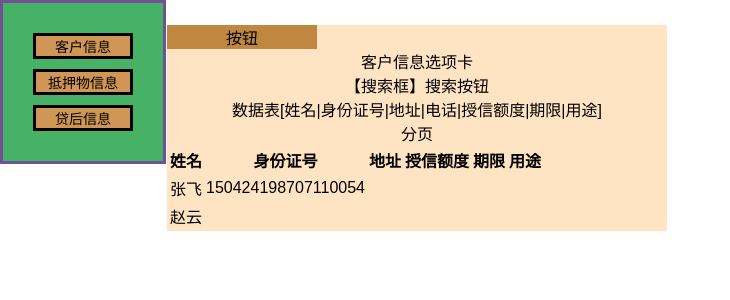
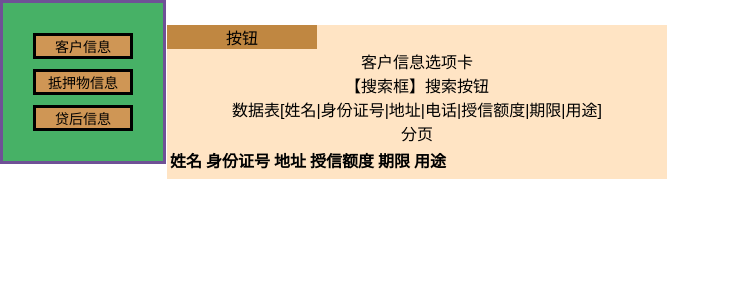
Before and after one commit to zpy007/react-cms, a React (Create React App) app: page / in a window 1280 px wide. Both pictures are taken after a click on the element "客户信息". Shown: the top 300 px of the page, without its empty margins (0-730 px from the left). Built offline with nearby package versions, Linux system fonts and the light colour scheme.

Commit message:
增加了table模块

```diff
--- a/src/table/TableContainer.js
+++ b/src/table/TableContainer.js
@@ -3,12 +3,14 @@ import TableItem from './tableitem'
 
 export default class TableContainer extends Component{
     render(){
+        var columns = this.props.Columns;
+        var dataes = this.props.Data.data;
         return(
             <div className="tablecontainer">
                 <table>
                     <thead>
                         <tr>
-                            {this.props.Columns.map((column,i)=>{
+                            {columns.map((column,i)=>{
                                 return (
                                     <th key={i}>
                                         {column.title/*设置表头*/}
@@ -19,12 +21,12 @@ export default class TableContainer extends Component{
                     </thead>
                     <tbody>
                         {console.log("TableContainer:")}
-                        {console.log(this.props.Data.data)}
+                        {console.log(dataes)}
                             {
-                                this.props.Data.data.map((data,i)=>{
+                                dataes.map((data,i)=>{
                                 console.log("TableContainer"+data);
                                 return (
-                                    <TableItem Data={data} key={i}/>
+                                    <TableItem Columns={columns} Data={data} key={i}/>
                                 )
                             })}
                     </tbody>
--- a/src/table/TableItem.js
+++ b/src/table/TableItem.js
@@ -2,14 +2,20 @@ import React, { Component } from 'react'
 
 export default class TableItem extends Component {
     render() {
+        var columns = this.props.Columns;
+        var dataes = this.props.Data;
+        var tds=(dataes)=>{
+            return (
+                <td>
+                    {dataes.clientname}
+                </td>
+            );
+        }
         return (
+
             <tr className="tableitem">
-                <td>
-                    {this.props.Data.clientname}
-                </td>
-                <td>
-                    {this.props.Data.clientid}
-                </td>
+                {console.log(tds)}
+
             </tr>
         )
     }
--- a/src/tabs/clientinfotab.js
+++ b/src/tabs/clientinfotab.js
@@ -42,7 +42,8 @@ export default class ClientInfoTab extends Component{
                         { field: "clientamount", title: "授信额度" },
                         { field: "clientlimit", title: "期限" },
                         { field: "clientusage", title: "用途" }
-                        ]} Data={mockjson2}/>
+                        ]}
+                        Data={mockjson2}/>
                 </div>
             </div>
         )
```
